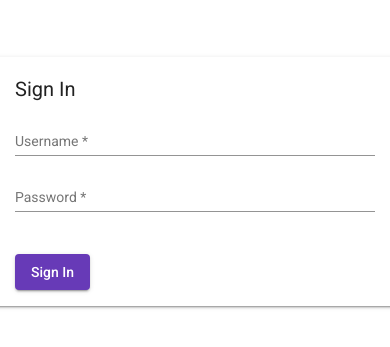
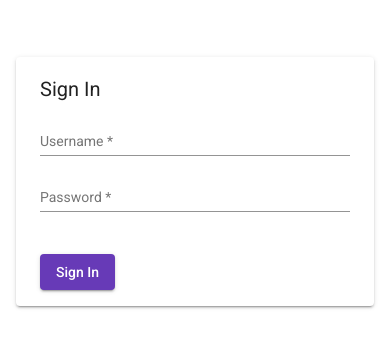
Before and after one commit to TArch64/ma-module-frontend, an Angular app: page /auth/sign-in in a window 390 px wide. Shown: the part 241-588 px from the top of the page. Built offline with nearby package versions, Linux system fonts and the light colour scheme.

Commit message:
fix login form responsive

```diff
--- /dev/null
+++ b/src/app/modules/auth/components/login-form/login-form.component.css
@@ -0,0 +1,6 @@
+:host {
+    width: 100%;
+    max-width: calc(400px + var(--offset-sm) + var(--offset-sm));
+    padding-left: var(--offset-sm);
+    padding-right: var(--offset-sm);
+}
--- a/src/app/modules/auth/components/login-form/login-form.component.html
+++ b/src/app/modules/auth/components/login-form/login-form.component.html
@@ -1,4 +1,4 @@
-<form [formGroup]="loginForm" appBindFormErrors (ngSubmit)="signIn()">
+<form class="login-form" [formGroup]="loginForm" appBindFormErrors (ngSubmit)="signIn()">
     <mat-card class="mat-elevation-z2">
         <mat-card-header>
             <h1 mat-card-title>Sign In</h1>
--- a/src/styles/form-field.css
+++ b/src/styles/form-field.css
@@ -1,4 +1,5 @@
 .form-field--md.form-field--md {
     display: block;
-    width: 360px;
+    max-width: 360px;
+    width: 100%;
 }
```
Also changed, not shown: src/app/modules/auth/components/login-form/login-form.component.ts (+6 -4 lines).
